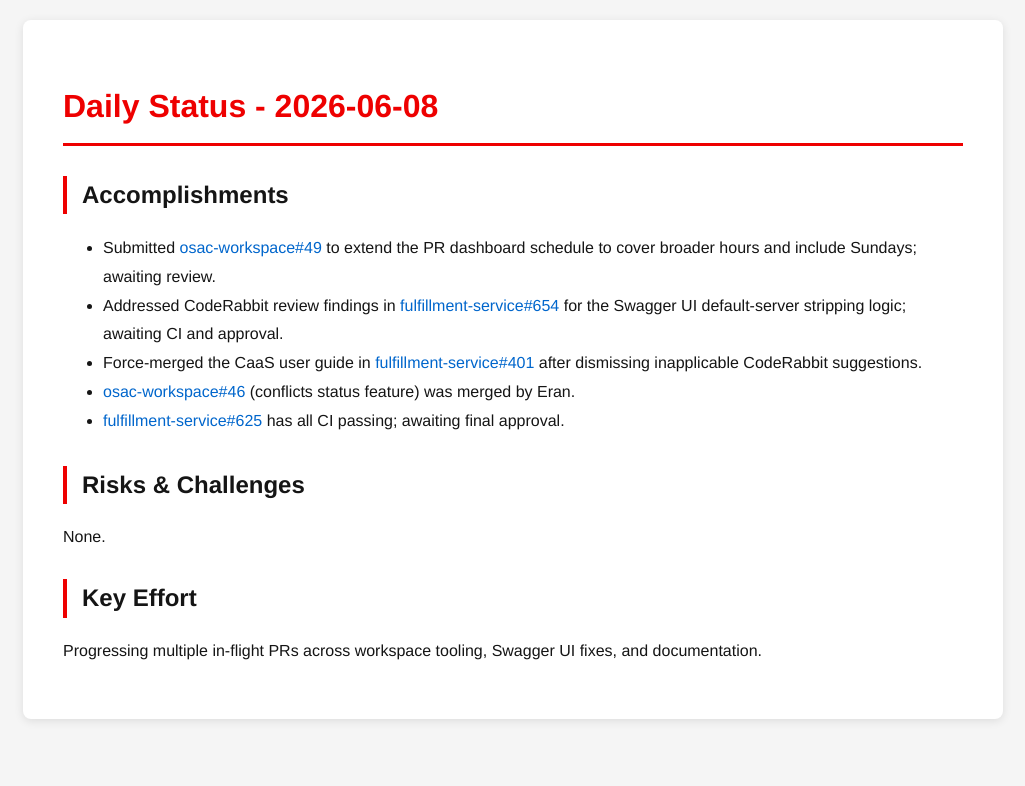
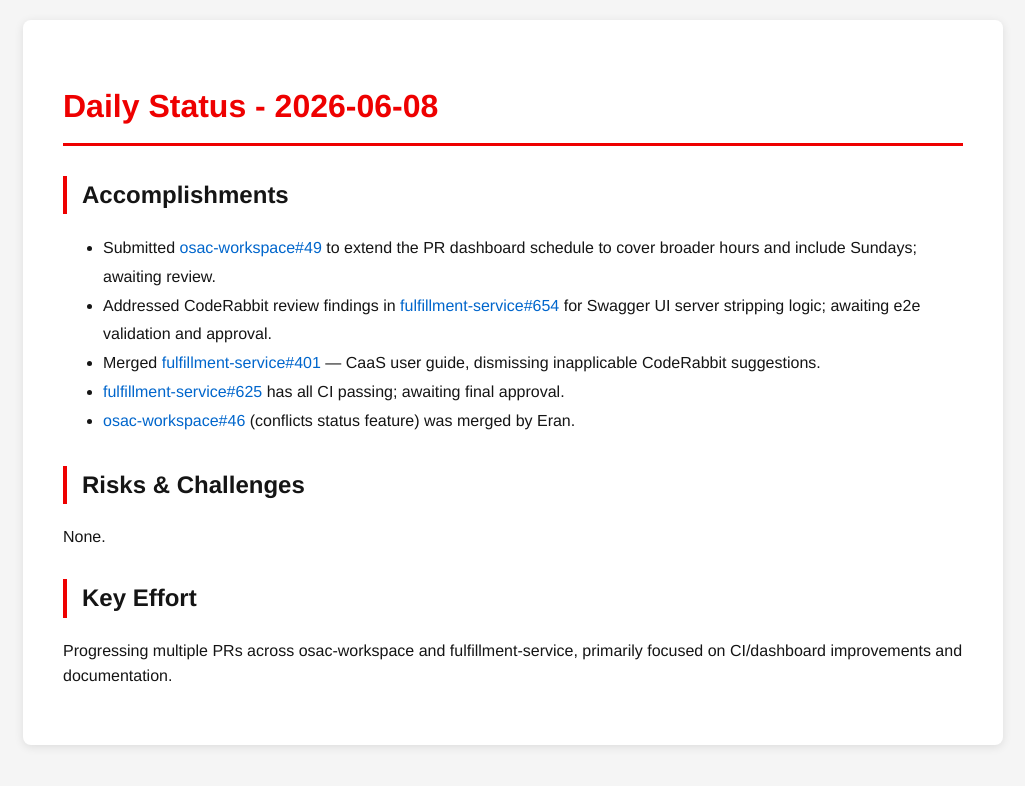
Before and after one commit to tzvatot/daily-status, a Jekyll site: the page built from 2026-06-08.md, in a window 1280 px wide. Shown: the top 786 px of the page, without its empty margins (127-1152 px from the left). Built offline with Jekyll 4.4.1, drawn with Linux system fonts in a browser that asks for light colours.

Commit message:
Daily status update - 2026-06-08

```diff
--- a/2026-06-08.md
+++ b/2026-06-08.md
@@ -8,13 +8,13 @@ date: 2026-06-08
 
 ## Accomplishments
 - Submitted [osac-workspace#49](https://github.com/osac-project/osac-workspace/pull/49) to extend the PR dashboard schedule to cover broader hours and include Sundays; awaiting review.
-- Addressed CodeRabbit review findings in [fulfillment-service#654](https://github.com/osac-project/fulfillment-service/pull/654) for the Swagger UI default-server stripping logic; awaiting CI and approval.
-- Force-merged the CaaS user guide in [fulfillment-service#401](https://github.com/osac-project/fulfillment-service/pull/401) after dismissing inapplicable CodeRabbit suggestions.
+- Addressed CodeRabbit review findings in [fulfillment-service#654](https://github.com/osac-project/fulfillment-service/pull/654) for Swagger UI server stripping logic; awaiting e2e validation and approval.
+- Merged [fulfillment-service#401](https://github.com/osac-project/fulfillment-service/pull/401) — CaaS user guide, dismissing inapplicable CodeRabbit suggestions.
+- [fulfillment-service#625](https://github.com/osac-project/fulfillment-service/pull/625) has all CI passing; awaiting final approval.
 - [osac-workspace#46](https://github.com/osac-project/osac-workspace/pull/46) (conflicts status feature) was merged by Eran.
-- [fulfillment-service#625](https://github.com/osac-project/fulfillment-service/pull/625) has all CI passing; awaiting final approval.
 
 ## Risks & Challenges
 None.
 
 ## Key Effort
-Progressing multiple in-flight PRs across workspace tooling, Swagger UI fixes, and documentation.
+Progressing multiple PRs across osac-workspace and fulfillment-service, primarily focused on CI/dashboard improvements and documentation.
```
